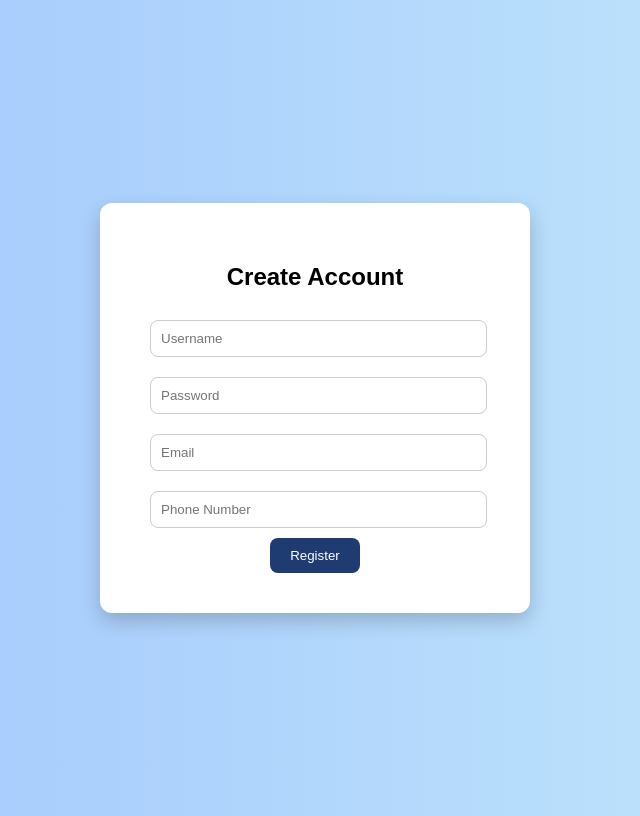
After one commit to vanshikasingh29/Smart-Water-Monitoring-System, a Flask app: page /register in a window 1280 px wide. The commit adds this page. Shown: the whole page, without its empty margins (325-965 px from the left). Run offline with Flask 3, Linux system fonts and the light colour scheme.

Commit message:
added users

```diff
--- a/app.py
+++ b/app.py
@@ -1,47 +1,117 @@
 from flask import Flask, render_template, request, redirect, url_for, jsonify
 from flask_login import LoginManager, UserMixin, login_user, login_required, logout_user
 import json
+import os
 
 app = Flask(__name__)
 app.secret_key = "supersecretkey"
 
-# --- Login Setup ---
+
+# ---------------- LOGIN SETUP ----------------
+
 login_manager = LoginManager()
 login_manager.init_app(app)
 login_manager.login_view = "login"
 
-users = {"admin": {"password": "1234"}}  # simple in-memory users
 
 class User(UserMixin):
     def __init__(self, username):
         self.id = username
 
+
 @login_manager.user_loader
 def load_user(user_id):
+    users = read_users()
     if user_id in users:
         return User(user_id)
     return None
 
-# --- Helper to read data.json ---
+
+# ---------------- USER DATABASE ----------------
+
+def read_users():
+    if not os.path.exists("user.json"):
+        return {}
+
+    with open("user.json", "r") as f:
+        return json.load(f)
+
+
+def save_users(users):
+    with open("user.json", "w") as f:
+        json.dump(users, f, indent=4)
+
+
+# ---------------- SENSOR DATA ----------------
+
 def read_data():
     with open("data.json", "r") as f:
         return json.load(f)
 
-# --- Routes ---
+
+# ---------------- LOGIN PAGE ----------------
+
 @app.route("/", methods=["GET", "POST"])
 def login():
+
+    users = read_users()
+    error = None
+
     if request.method == "POST":
+
         username = request.form["username"]
         password = request.form["password"]
-        if username in users and users[username]["password"] == password:
+
+        if username not in users:
+            error = "Username does not exist"
+
+        elif users[username]["password"] != password:
+            error = "Incorrect password"
+
+        else:
             login_user(User(username))
             return redirect(url_for("dashboard"))
-    return render_template("login.html")
+
+    return render_template("login.html", error=error)
+
+
+# ---------------- REGISTER PAGE ----------------
+
+@app.route("/register", methods=["GET", "POST"])
+def register():
+
+    users = read_users()
+
+    if request.method == "POST":
+
+        username = request.form["username"]
+        password = request.form["password"]
+        email = request.form["email"]
+        phone = request.form["phone"]
+
+        if username not in users:
+
+            users[username] = {
+                "password": password,
+                "email": email,
+                "phone": phone
+            }
+
+            save_users(users)
+
+            return redirect(url_for("login"))
+
+    return render_template("register.html")
+
+
+# ---------------- DASHBOARD ----------------
 
 @app.route("/dashboard")
 @login_required
 def dashboard():
+
     data = read_data()
+
     return render_template(
         "dashboard.html",
         current=data["current"],
@@ -49,23 +119,44 @@ def dashboard():
         history=data["history"]
     )
 
+
+# ---------------- HISTORY ----------------
+
 @app.route("/history")
 @login_required
 def history():
+
     data = read_data()
-    return render_template("history.html", data=data["history"])
+
+    return render_template(
+        "history.html",
+        data=data["history"]
+    )
+
+
+# ---------------- ALERT API ----------------
 
 @app.route("/get_notifications")
 @login_required
 def get_notifications():
+
     data = read_data()
+
     return jsonify(data["notifications"])
+
+
+# ---------------- LOGOUT ----------------
 
 @app.route("/logout")
 @login_required
 def logout():
+
     logout_user()
+
     return redirect(url_for("login"))
+
+
+# ---------------- RUN SERVER ----------------
 
 if __name__ == "__main__":
     app.run(host="0.0.0.0", port=5000, debug=True)
--- a/templates/history.html
+++ b/templates/history.html
@@ -9,7 +9,7 @@
 
 <div class="sidebar">
     <h2>💧 AquaGaurd</h2>
-    <a href="{{ url_for('dashboard') }}">Current Stats</a>
+    <a href="{{ url_for('dashboard') }}">Dashboard</a>
     <a href="{{ url_for('history') }}">History</a>
     <a href="{{ url_for('logout') }}">Logout</a>
 </div>
--- /dev/null
+++ b/templates/register.html
@@ -0,0 +1,70 @@
+<!DOCTYPE html>
+<html>
+<head>
+<title>Create Account</title>
+
+<style>
+
+body{
+font-family: Arial;
+background: linear-gradient(to right,#a1c4fd,#c2e9fb);
+display:flex;
+justify-content:center;
+align-items:center;
+height:100vh;
+}
+
+.container{
+background:white;
+padding:40px;
+border-radius:12px;
+box-shadow:0 8px 20px rgba(0,0,0,0.2);
+width:350px;
+text-align:center;
+}
+
+input{
+width:90%;
+padding:10px;
+margin:10px;
+border-radius:8px;
+border:1px solid #ccc;
+}
+
+button{
+background:#1e3c72;
+color:white;
+padding:10px 20px;
+border:none;
+border-radius:8px;
+cursor:pointer;
+}
+
+</style>
+
+</head>
+
+<body>
+
+<div class="container">
+
+<h2>Create Account</h2>
+
+<form method="POST">
+
+<input type="text" name="username" placeholder="Username" required>
+
+<input type="password" name="password" placeholder="Password" required>
+
+<input type="email" name="email" placeholder="Email">
+
+<input type="text" name="phone" placeholder="Phone Number">
+
+<button type="submit">Register</button>
+
+</form>
+
+</div>
+
+</body>
+</html>
--- /dev/null
+++ b/user.json
@@ -0,0 +1,12 @@
+{
+    "admin": {
+        "password": "1234",
+        "email": "admin@email.com",
+        "phone": "0000000000"
+    },
+    "vanshika": {
+        "password": "1234",
+        "email": "v.singh@gmail.com",
+        "phone": "1111111"
+    }
+}
```
Also changed, not shown: templates/login.html (+97 -34 lines).
